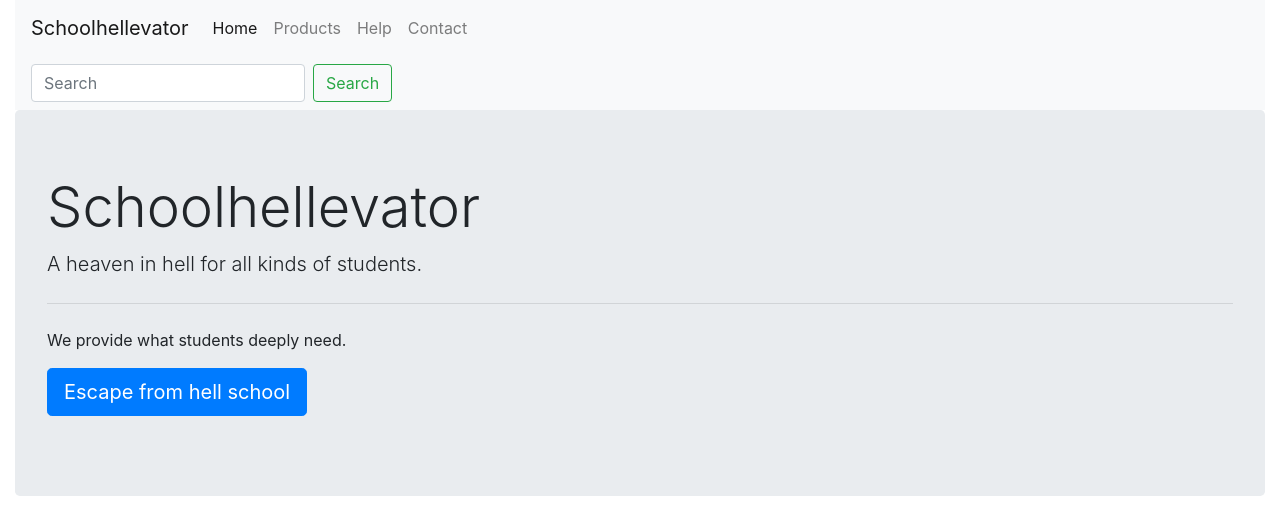
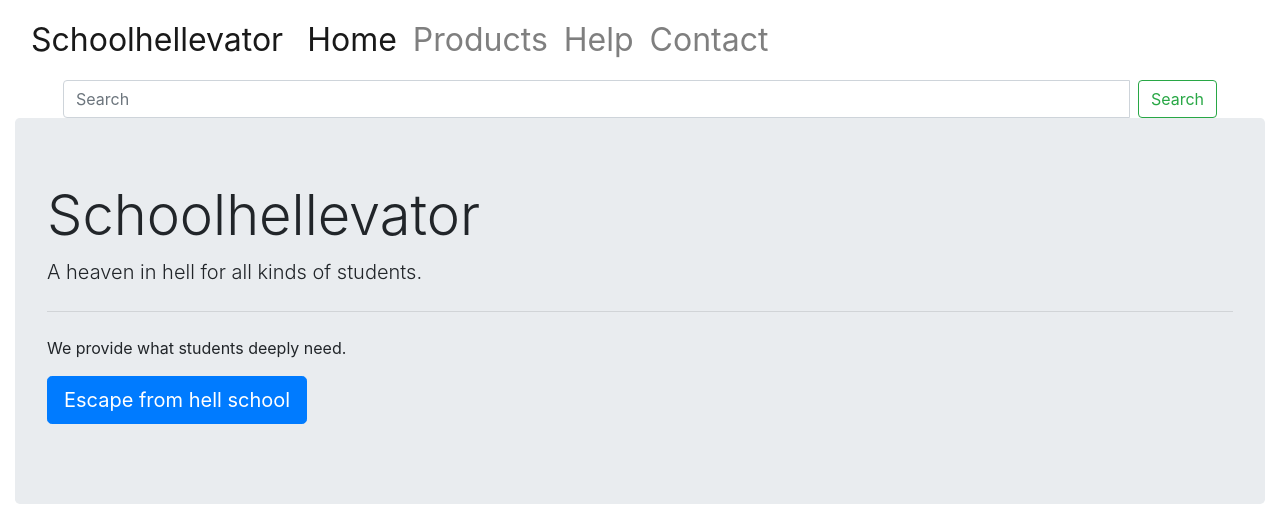
Before and after one commit to NgoChauNhi/NgoChauNhi.github.io, a plain HTML site: page index.html in a window 1280 px wide. Shown: the top 529 px of the page. Drawn offline with nearby package versions, Linux system fonts and the light colour scheme.

Commit message:
navbar fixed

```diff
--- a/index.html
+++ b/index.html
@@ -4,34 +4,37 @@
 <head>
     <title></title>
     <link rel="stylesheet" href="https://stackpath.bootstrapcdn.com/bootstrap/4.3.1/css/bootstrap.min.css" integrity="sha384-ggOyR0iXCbMQv3Xipma34MD+dH/1fQ784/j6cY/iJTQUOhcWr7x9JvoRxT2MZw1T" crossorigin="anonymous">
+    <link rel="stylesheet" type="text/css" href="style.css">
 </head>
 
 <body>
     <div id="head">
         <div class="container-fluid" id="navbar">
-            <nav class="navbar navbar-expand-lg navbar-light bg-light">
-                <a class="navbar-brand" href="#">Schoolhellevator</a>
-                <ul class="navbar-nav">
+            <nav class="navbar navbar-expand-md navbar-light d-flex flex-column flex-sm-column flex-lg-row">
+                <a class="navbar-brand navbar_text" href="#">Schoolhellevator</a>
+                <ul class="navbar-nav text-center">
                     <li class="nav-item active">
-                        <a class="nav-link" href="#">Home <span class="sr-only">(current)</span></a>
+                        <a class="nav-link navbar_text" href="#">Home <span class="sr-only">(current)</span></a>
                     </li>
                     <li class="nav-item">
-                        <a class="nav-link" href="#">Products</a>
+                        <a class="nav-link navbar_text" href="#">Products</a>
                     </li>
                     <li class="nav-item">
-                        <a class="nav-link" href="#">Help</a>
+                        <a class="nav-link navbar_text" href="#">Help</a>
                     </li>
                     <li class="nav-item">
-                        <a class="nav-link" href="#">Contact</a>
+                        <a class="nav-link navbar_text" href="#">Contact</a>
                     </li>
                 </ul>
             </nav>
-            <nav class="navbar navbar-light bg-light">
-                <form class="form-inline">
+            <div id="searchBar" class="mr-5 ml-5">
+                <div class="form-group" style="display: inline">
+                    <div class="input-group">
                         <input class="form-control mr-sm-2" type="search" placeholder="Search" aria-label="Search">
                         <button class="btn btn-outline-success my-2 my-sm-0" type="submit">Search</button>
-                </form>
-            </nav>
+                    </div>
+                </div>
+            </div>
             <div class="jumbotron">
                 <h1 class="display-4">Schoolhellevator</h1>
                 <p class="lead">A heaven in hell for all kinds of students.</p>
@@ -42,9 +45,10 @@
                 </p>
             </div>
         </div>
+    </div>
     <div id="body">
         <div class="container" id="specials">
-                <p style="text-align: center; font-size: 2em;">
+            <p style="text-align: center; font-size: 2em">
                 <strong>SPECIALS</strong>
             </p>
             <div class="row">
@@ -74,6 +78,7 @@
                         </div>
                     </div>
                 </div>
+                <div class="col-1"></div>
             </div>
         </div>
         <div class="container" id="products">
@@ -113,6 +118,7 @@
                             </div>
                         </div>
                     </div>
+                    <div class="col-1"></div>
                 </div>
             </div>
             <div id="classy">
@@ -153,6 +159,7 @@
                             </div>
                         </div>
                     </div>
+                    <div class="col-1"></div>
                 </div>
             </div>
             <div id="cheating">
@@ -188,6 +195,7 @@
                             </div>
                         </div>
                     </div>
+                    <div class="col-1"></div>
                 </div>
             </div>
             <div id="hi_tech">
@@ -223,6 +231,7 @@
                             </div>
                         </div>
                     </div>
+                    <div class="col-1"></div>
                 </div>
             </div>
         </div>
--- /dev/null
+++ b/style.css
@@ -0,0 +1,6 @@
+.navbar_text {
+    font-size: 2em
+}
+.input-group > input {
+    font-size: 1em;
+}
```
Lines whose indentation alone changed are shown as unchanged.
